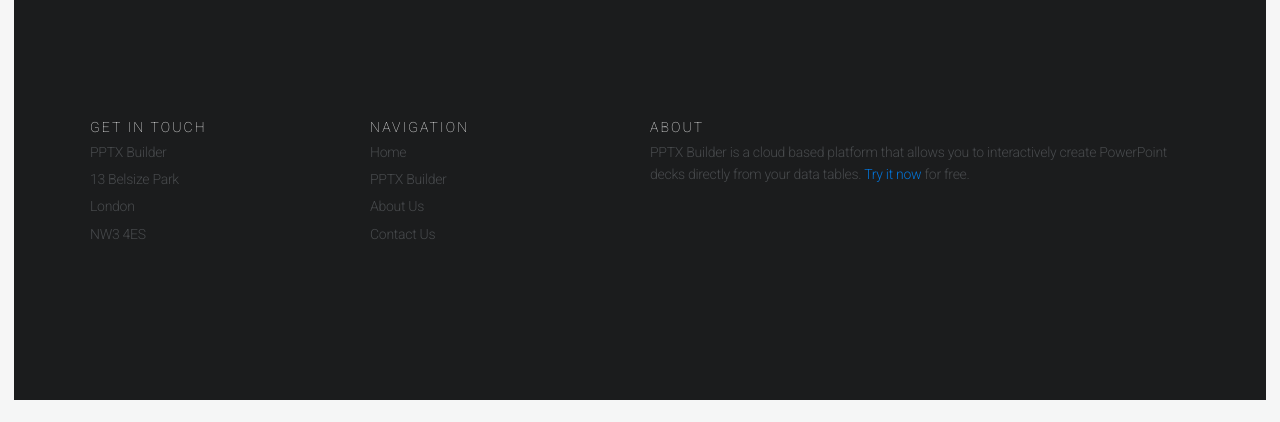
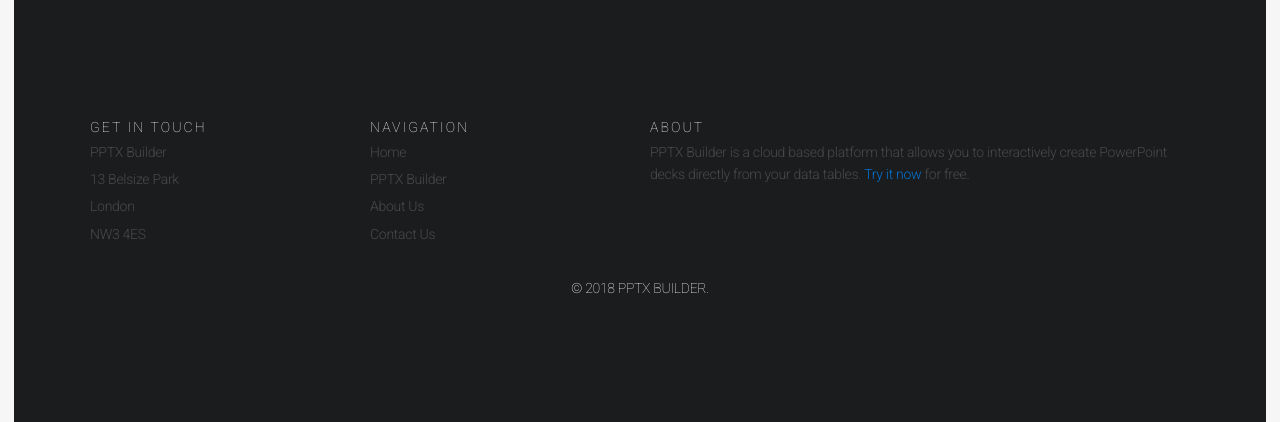
Before and after one commit to challengingcoder/python_xlsx_highchart, a Flask app: page /blog in a window 1280 px wide. Shown: the part 2732-3154 px from the top of the page. Before the commit the page ends 3132 px from the top, so only its background shows below. Run offline with Flask 2, Linux system fonts and the light colour scheme; some libraries are stand-ins or nearby versions.

Commit message:
copyright text added to footer

```diff
--- a/src/pptxbuilder/templates/partial/footer.jinja2
+++ b/src/pptxbuilder/templates/partial/footer.jinja2
@@ -3,6 +3,7 @@
 <div class="block app-block-footer">
   <div class="container">
     <div class="row">
+      <!--Get in touch-->
       <div class="col-sm-3 mb-4">
         <ul class="list-unstyled list-spaced">
           <li><h6 class="text-uppercase">Get in touch</h6></li>
@@ -12,6 +13,8 @@
           <li>NW3 4ES</li>
         </ul>
       </div>
+      <!--Get in touch-->
+      <!--Navigation-->
       <div class="col-sm-3 mb-4">
         <ul class="list-unstyled list-spaced">
           <li><h6 class="text-uppercase">Navigation</h6></li>
@@ -21,6 +24,8 @@
           <li><a class="footer-links" href="/get-in-touch">Contact Us</a></li>
         </ul>
       </div>
+      <!--Navigation-->
+      <!--About-->
        <div class="col-sm-6">
         <h6 class="text-uppercase">About</h6>
         <p>
@@ -28,8 +33,18 @@
         <a href="/#upload-section">Try it now</a> for free.
         </p>
       </div>
+      <!--About-->
     </div>
   </div>
+  <!--Copyright-->
+  <div class="container">
+    <div class="row">
+      <div class="col">
+        <h6 class="text-center">© 2018 PPTX Builder.</h6></li>
+      </div>
+    </div>
+  </div>
+  <!--Copyright-->
 
   <div style="display:none;">
   <input type="file" name="the-file" id="the-file" accept=".xlsx,.xls">
--- a/src/pptxbuilder/templates/partial/sections/dataSchemeSection.jinja2
+++ b/src/pptxbuilder/templates/partial/sections/dataSchemeSection.jinja2
@@ -6,7 +6,7 @@
   <div class="container data-scheme-section">
     <div class="row">
       <div class="col-sm-12 text-center mb-5">
-        <h2 class="main-title lead mx-auto">Data Structure <strong>Guidelines</strong></h2>
+        <h2 class="main-title lead mx-auto">Data structure <strong>guidelines</strong></h2>
         <p class="main-title lead mx-auto">Uploading your data to PPTX Builder is easy! Download our <a href="../static/excel_template_structure_for_download.xlsx" target="_blank">Excel template</a> and populate it with your data following our simple steps below:</p>
       </div>
       <div class="col-lg-7 col-md-7 dataScheme-image flex-property">
```
